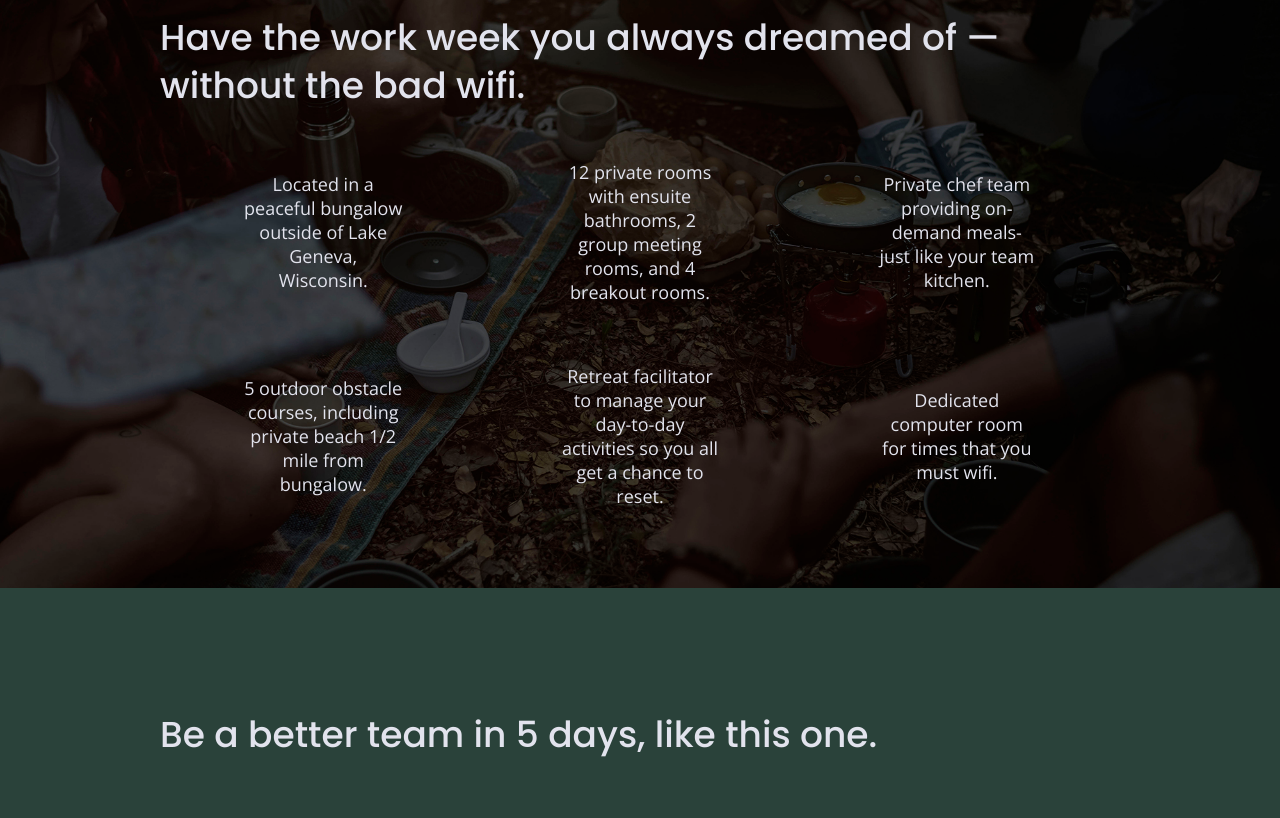
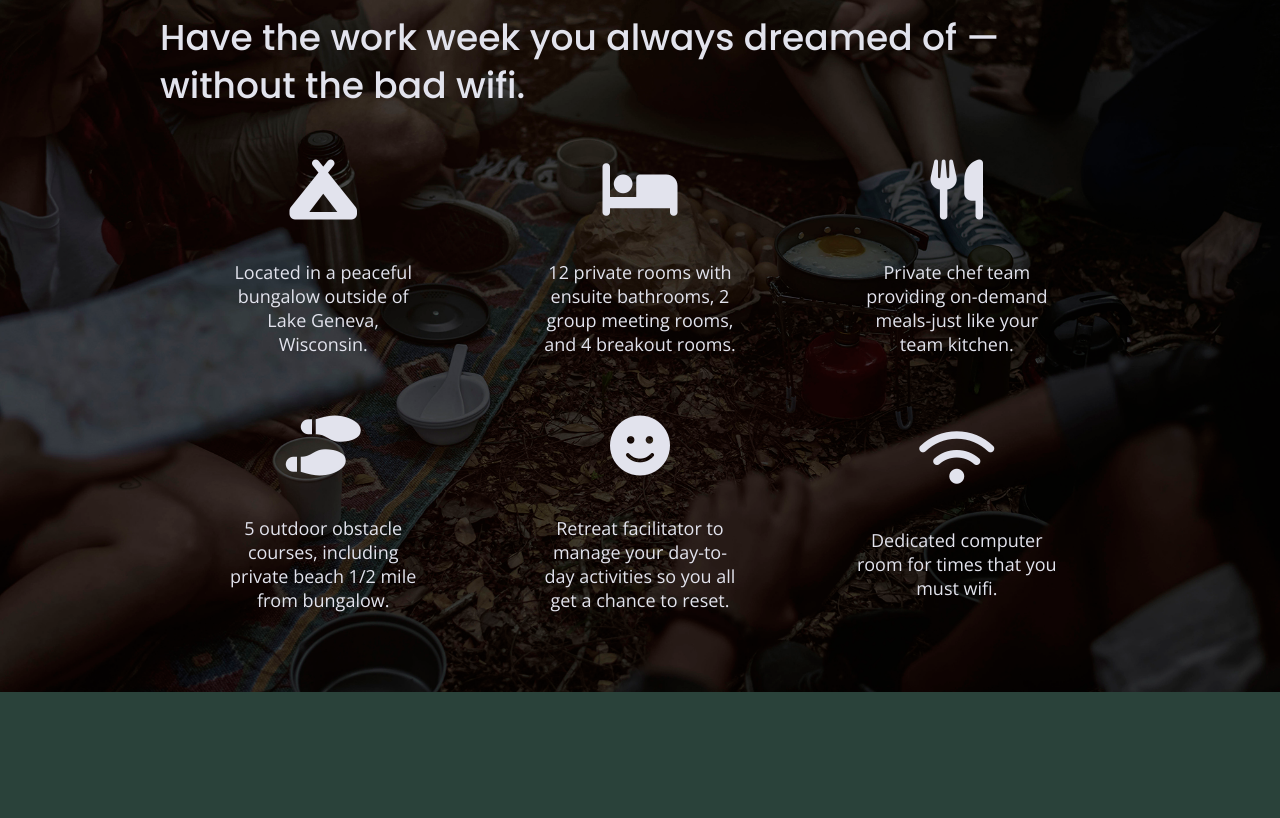
Before and after one commit to amanda-laughlin/unplugged-website, a website built with Parcel: page index.html in a window 1280 px wide. Shown: the part 1118-1936 px from the top of the page. Built offline with nearby package versions, Linux system fonts and the light colour scheme.

Commit message:
Fixed feature descriptions and added feature icons

```diff
--- a/css/main.css
+++ b/css/main.css
@@ -343,6 +343,11 @@ input[type=button] {
 
 }
 
+.features i {
+  font-size: 3.75em;
+  margin-bottom: 40px;
+}
+
 .features p {
   margin: 0;
   text-align: center;
@@ -621,7 +626,7 @@ header nav ul li a {
   }
 
   .features .features-item-description {
-    width: 50%;
+    width: 64%;
   }
 
   /*Reviews*/
--- a/index.html
+++ b/index.html
@@ -18,6 +18,9 @@
 
   <link rel="stylesheet" href="css/normalize.css">
   <link rel="stylesheet" href="css/main.css">
+  <script src="https://kit.fontawesome.com/b53ecc67f3.js" crossorigin="anonymous"></script>
+
+
   <!-- Google Fonts-->
   <link href="https://fonts.googleapis.com/css?family=Open+Sans:400,700|Poppins:500,700" rel="stylesheet">
 
@@ -80,32 +83,38 @@
         <div class="features-items">
           <article>
             <p class="fontawesome-icon"></p>
+            <i class="fas fa-campground"></i>
             <p class="features-item-description"> Located in a peaceful bungalow outside of Lake Geneva, Wisconsin.</p>
           </article>
           <article>
             <p class="fontawesome-icon"></p>
+            <i class="fas fa-bed"></i>
             <p class="features-item-description">12 private rooms with ensuite bathrooms, 2 group meeting rooms, and 4
               breakout rooms.</p>
           </article>
           <article>
             <p class="fontawesome-icon"></p>
+            <i class="fas fa-utensils"></i>
             <p class="features-item-description">Private chef team providing on-demand meals-just like your team
               kitchen.
             </p>
           </article>
           <article>
             <p class="fontawesome-icon"></p>
+            <i class="fas fa-shoe-prints"></i>
             <p class="features-item-description">5 outdoor obstacle courses, including private beach 1/2 mile from
               bungalow.</p>
           </article>
           <article>
             <p class="fontawesome-icon"></p>
+            <i class="fas fa-smile"></i>
             <p class="features-item-description">Retreat facilitator to manage your day-to-day activities so you all get
               a
               chance to reset.</p>
           </article>
           <article>
             <p class="fontawesome-icon"></p>
+            <i class="fas fa-wifi"></i>
             <p class="features-item-description">Dedicated computer room for times that you must wifi.</p>
           </article>
         </div>
```
Also changed, not shown: about/index.html (+2 -0 lines), faq/index.html (+2 -0 lines), 1 other file.
